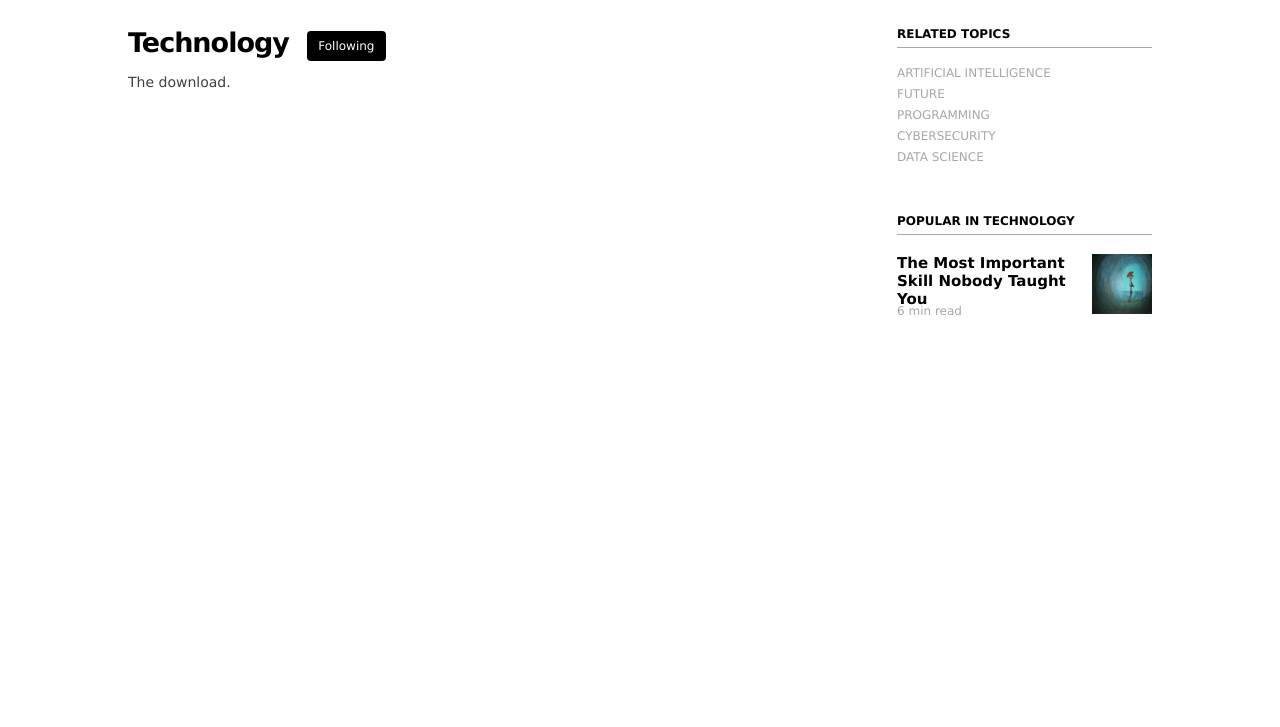
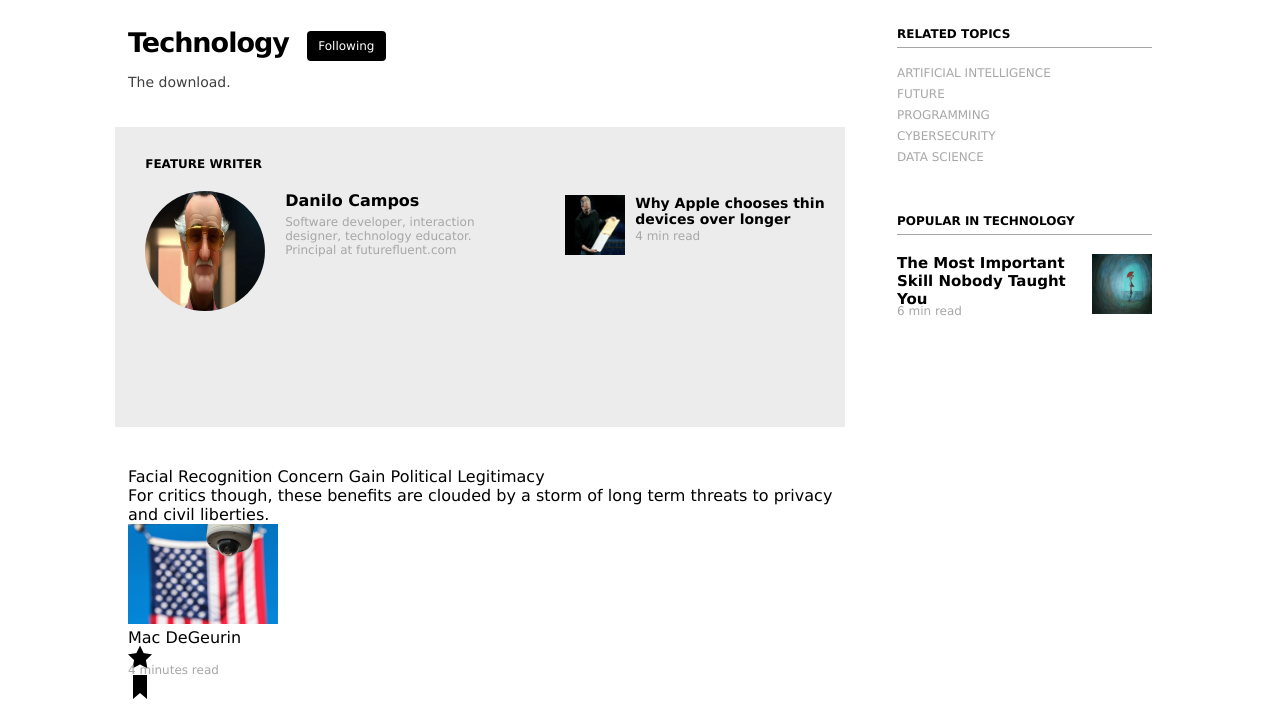
Before and after one commit to MarioLucen/ejercicio-blog, a website: page index.html in a window 1280 px wide. Shown: the part 73-800 px from the top of the page. Drawn offline with Linux system fonts and the light colour scheme.

Commit message:
created box writer

```diff
--- a/index.html
+++ b/index.html
@@ -34,8 +34,9 @@
         </div>
       </div>
     </div>
-    <!-- menu-right -->
+    <!-- Main -->
     <div class="main-container">
+      <!-- menu-right -->
       <div class="menu-right">
         <div class="wrapper-topics">
           <ul>
@@ -86,6 +87,7 @@
           </ul>
         </div>
       </div>
+      <!-- blog content -->
       <div class="articles-container">
         <div class="follow">
           <h2>Technology</h2>
@@ -93,6 +95,36 @@
         </div>
         <p class="dowload">The download.</p>
       </div>
+      <div class="writer-box">
+        <h3>FEATURE WRITER</h3>
+        <div class="writer">
+          <img class="img-perfil" src="img/stan lee.jpg" alt="stann">
+          <div class="writer-description">
+            <h4>Danilo Campos</h4>
+            <p class="read">Software developer, interaction designer, technology educator. Principal at
+              futurefluent.com</p>
+          </div>
+          <div class="writer-content">
+            <img src="img/stevejob.jpeg" alt="jobs">
+            <div>
+              <p>Why Apple chooses thin devices over longer</p>
+              <p class="read">4 min read</p>
+            </div>
+          </div>
+        </div>
+      </div>
+      <div class="articles">
+        <p>Facial Recognition Concern Gain Political Legitimacy</p>
+        <p>For critics though, these benefits are clouded by a storm of long term threats to privacy and civil
+          liberties.</p>
+        <img class="img-article" src="img/camara.jpeg" alt="camara">
+        <div>
+          <p>Mac DeGeurin</p>
+          <i class="im im-star"></i>
+          <p class="read">4 minutes read</p>
+          <i class="im im-bookmark"></i>
+        </div>
+      </div>
     </div>
   </div>
   <script src="js/main.js"></script>
--- /dev/null
+++ b/scss/config/_components.scss
@@ -0,0 +1,32 @@
+
+.read {
+    font-size: 12px;
+    color: $grey;
+    margin-top: -10px;
+}
+
+img {
+    width: 60px;
+    height: 60px;
+    // border-radius: 0%;
+}
+
+.writer-content {
+    display: inline-flex;
+    height: 85px;
+    position: absolute;
+    top: 68px;
+    left: 450px;
+
+    p:first-child {
+        font-size: 14px;
+        font-weight: bold;
+        line-height: 16px;
+        margin-left: 10px;
+    }
+
+    .read {
+        margin-left: 10px;
+        margin-top: 2px;
+    }
+}
--- a/scss/config/_config.scss
+++ b/scss/config/_config.scss
@@ -2,3 +2,4 @@
 @import "globals";
 @import "fonts";
 @import "icons";
+@import "components";
--- a/scss/config/_globals.scss
+++ b/scss/config/_globals.scss
@@ -1,5 +1,6 @@
 
 // colours
 $white: #ffffff;
+$light-grey: #edecec;
 $grey: #a7a7a7;
 $dark-grey: #3f3f3f;
--- /dev/null
+++ b/scss/ui/_articles.scss
@@ -0,0 +1,13 @@
+
+.articles {
+    position: absolute;
+    left: 10%;
+    right: 34%;
+    height: 120px;
+    top: 540px;
+
+    .img-article {
+        width: 150px;
+        height: 100px;
+    }
+}
--- a/scss/ui/_header.scss
+++ b/scss/ui/_header.scss
@@ -5,6 +5,7 @@
   height: 80px;
   background-color: $white;
   padding: 20px;
+  z-index: 9999;
 
   .header-container {
     position: relative;
--- a/scss/ui/_menu-right.scss
+++ b/scss/ui/_menu-right.scss
@@ -43,12 +43,6 @@
 				}
 			}
 
-			.read {
-				font-size: 12px;
-				color: $grey;
-				margin-top: -10px;
-			}
-
 			&:first-child {
 				font-size: 12px;
 				font-weight: bold;
--- a/scss/ui/_ui.scss
+++ b/scss/ui/_ui.scss
@@ -4,3 +4,5 @@
 @import "general-container";
 @import "header";
 @import "main-container";
+@import "writer-box";
+@import "articles";
--- /dev/null
+++ b/scss/ui/_writer-box.scss
@@ -0,0 +1,39 @@
+
+.writer-box {
+    position: absolute;
+    height: 300px;
+    left: 9%;
+    right: 34%;
+    background-color: $light-grey;
+    top: 200px;
+    padding: 30px;
+
+    h3 {
+        font-size: 12px;
+        font-weight: bold;
+    }
+
+    .writer {
+        display: inline-flex;
+        margin-top: 20px;
+
+        h4 {
+            font-size: 16px;
+            font-weight: bold;
+            margin-bottom: 15px;
+        }
+
+        .img-perfil {
+            width: 120px;
+            height: 120px;
+            border-radius: 50%;
+        }
+
+        .writer-description {
+            margin-left: 20px;
+            width: 234px;
+            margin-right: 15px;
+
+        }
+    }
+}
```
Also changed, not shown: css/main.css, img/camara.jpeg (added), img/stan lee.jpg (added), img/stevejob.jpeg (added).
